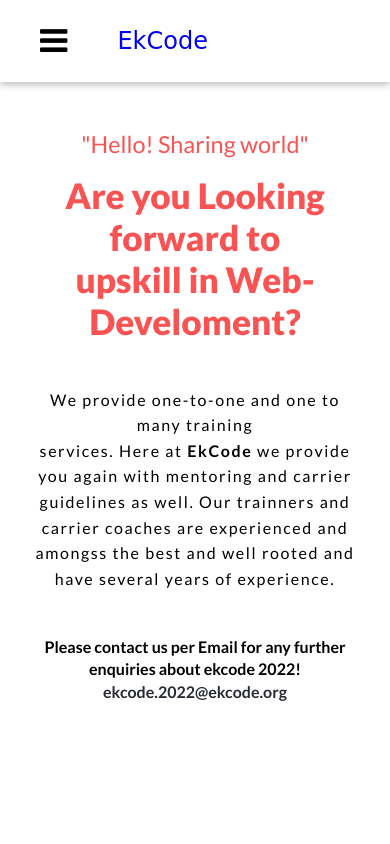
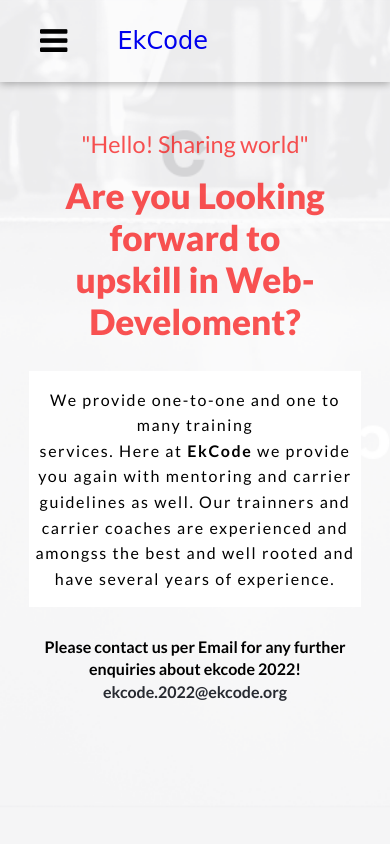
Before and after one commit to Doheera-kosi/module1-capstone, a website: page about.html in a window 390 px wide. Shown: the top 844 px of the page. Drawn offline with Linux system fonts and the light colour scheme; a web font is replaced by a local one.

Commit message:
Update index.html, styles.css, about.html, about.css

```diff
--- a/about.css
+++ b/about.css
@@ -9,7 +9,7 @@ body {
 
 .container {
   height: 120vh;
-  background-image: url(assets/images/main_big.png);
+  background-image: url(assets/images/mobile_bg.png);
   background-size: cover;
   background-repeat: no-repeat;
 }
--- a/about.html
+++ b/about.html
@@ -98,7 +98,6 @@
       <a href="#" class="center"><img class="p-icon" src="./assets/images/airbnb.png" alt=""></a>
       <a href="#" class="center"><img class="p-icon" src="./assets/images/goo.png" alt=""></a>
       <a href="#" class="center"><img class="p-icon" src="./assets/images/bassett.png" alt=""></a>
-      <a href="#" class="center"><img class="p-icon" src="./assets/images/bassett.png" alt=""></a>
     </div>
   </section>
   <footer class="footer">
--- a/styles.css
+++ b/styles.css
@@ -53,6 +53,7 @@ nav {
   gap: 30px;
   font-weight: bold;
   font-size: 8vw;
+  background: #000;
 }
 
 /* **************************** */
```
Also changed, not shown: index.html (+1 -0 lines).
